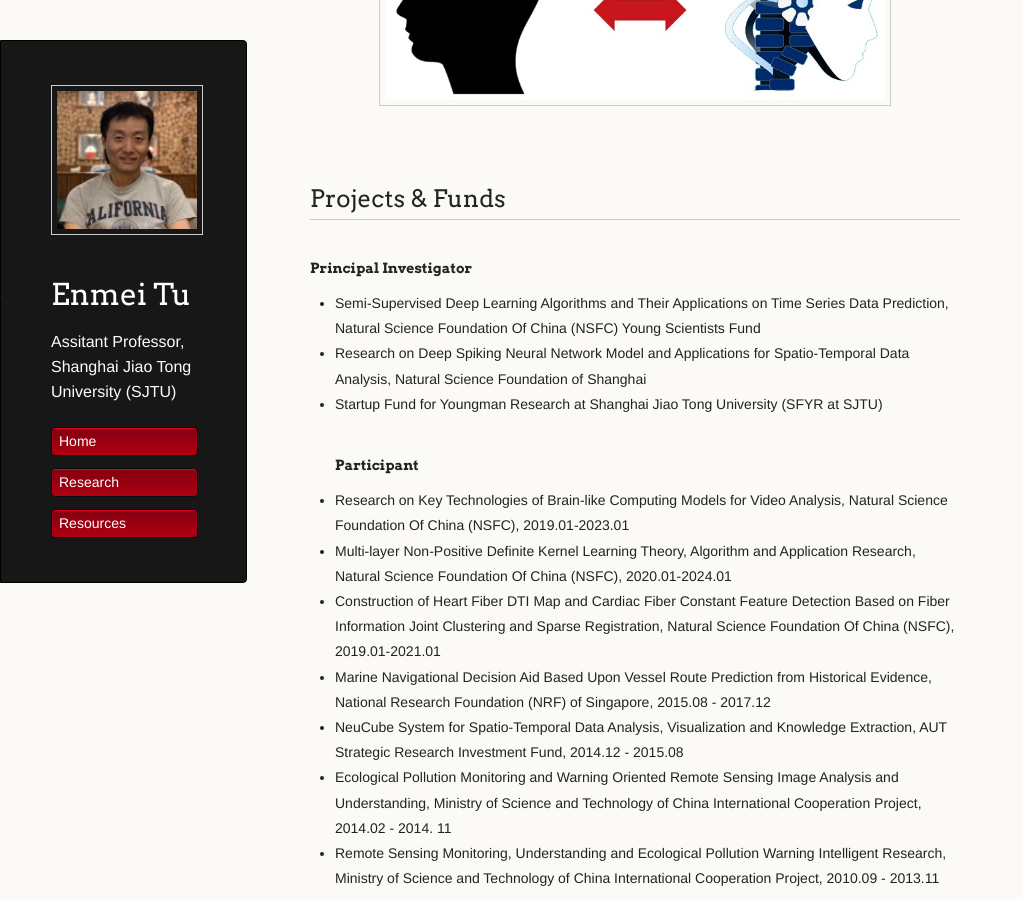
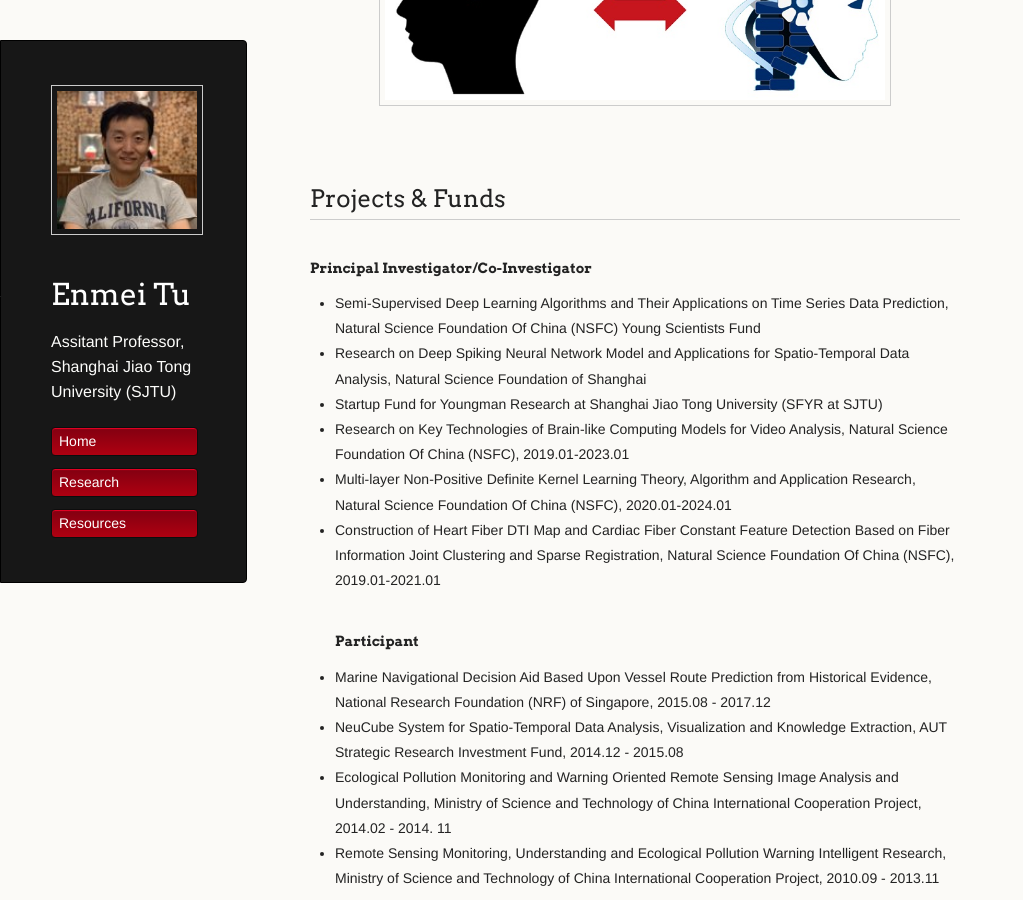
Before and after one commit to hellotem/enmeitu.github.io, a Jekyll site: the page built from research/index.md, in a window 1280 px wide and 900 px high, scrolled down 689 px. Shown: the whole window, without its empty margins (0-1023 px from the left). Built offline with Jekyll 4.4.1, drawn with Linux system fonts in a browser that asks for light colours; our own code applies the rules of GitHub Pages for plain Markdown files.

Commit message:
Update index.md

```diff
--- a/research/index.md
+++ b/research/index.md
@@ -9,14 +9,14 @@
 <div style="text-align:center"><img src="BIAI2.jpg" alt="Markdown Monster icon" align="center" width="500"/></div>
 
 ## Projects & Funds
-#### Principal Investigator
+#### Principal Investigator/Co-Investigator
  * Semi-Supervised Deep Learning Algorithms and Their Applications on Time Series Data Prediction, Natural Science Foundation Of China (NSFC) Young Scientists Fund
  * Research on Deep Spiking Neural Network Model and Applications for Spatio-Temporal Data Analysis, Natural Science Foundation of Shanghai
  * Startup Fund for Youngman Research at Shanghai Jiao Tong University (SFYR at SJTU)
-#### Participant
-* Research on Key Technologies of Brain-like Computing Models for Video Analysis, Natural Science Foundation Of China (NSFC), 2019.01-2023.01
+ * Research on Key Technologies of Brain-like Computing Models for Video Analysis, Natural Science Foundation Of China (NSFC), 2019.01-2023.01
 * Multi-layer Non-Positive Definite Kernel Learning Theory, Algorithm and Application Research, Natural Science Foundation Of China (NSFC), 2020.01-2024.01
 * Construction of Heart Fiber DTI Map and Cardiac Fiber Constant Feature Detection Based on Fiber Information Joint Clustering and Sparse Registration, Natural Science Foundation Of China (NSFC), 2019.01-2021.01
+#### Participant
 * Marine Navigational Decision Aid Based Upon Vessel Route Prediction from Historical Evidence,  National Research Foundation (NRF) of Singapore, 2015.08 - 2017.12
 * NeuCube System for Spatio-Temporal Data Analysis, Visualization and Knowledge Extraction, AUT Strategic Research Investment Fund, 2014.12 - 2015.08
 * Ecological Pollution Monitoring and Warning Oriented Remote Sensing Image Analysis and Understanding, Ministry of Science and Technology of China International Cooperation Project, 2014.02 - 2014. 11
```
